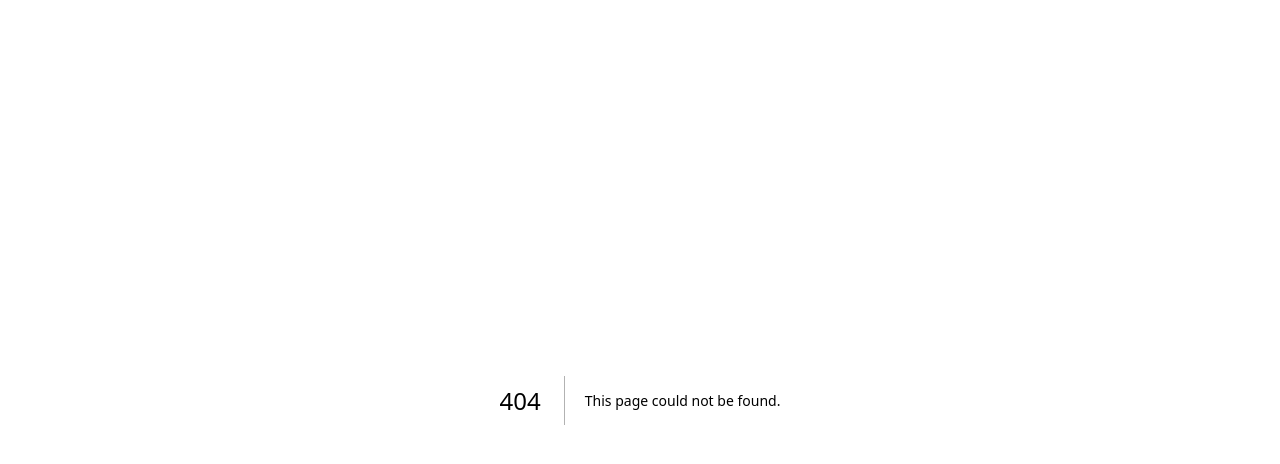
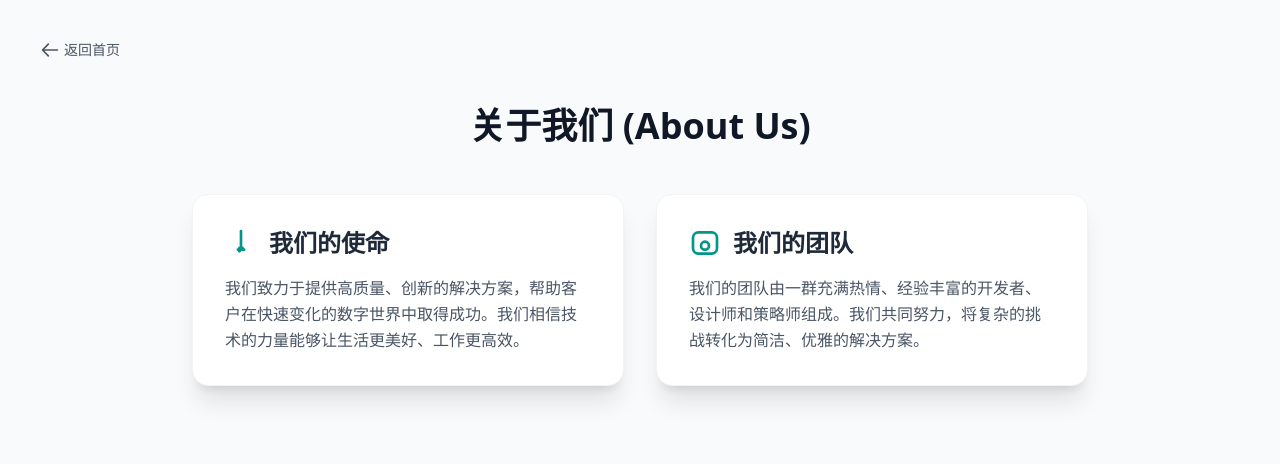
Before and after one commit to harodggg/DaliyGood.life.website, a Next.js app: page /about-2 in a window 1280 px wide. Before the commit this address had no page. Shown: the top 464 px of the page. Built offline with nearby package versions, Linux system fonts and the light colour scheme.

Commit message:
feat: upgrade about-2.js
Signed-off-by: harodggg <haroldtiansheng@gmail.com>

```diff
--- /dev/null
+++ b/pages/about-2.js
@@ -0,0 +1,80 @@
+import Head from 'next/head';
+import Link from 'next/link';
+
+// 假设您使用了一个返回图标的 Component
+const ArrowLeftIcon = () => (
+    <svg className="w-5 h-5 mr-1" fill="none" stroke="currentColor" viewBox="0 0 24 24" xmlns="http://www.w3.org/2000/svg">
+        <path strokeLinecap="round" strokeLinejoin="round" strokeWidth="2" d="M10 19l-7-7m0 0l7-7m-7 7h18"></path>
+    </svg>
+);
+
+// 假设您使用了一个使命图标的 Component (🌟)
+const MissionIcon = () => (
+    <svg className="w-8 h-8 text-teal-600" fill="none" stroke="currentColor" viewBox="0 0 24 24" xmlns="http://www.w3.org/2000/svg">
+        <path strokeLinecap="round" strokeLinejoin="round" strokeWidth="2" d="M9.663 17h4.673M12 3v14m-1.23-1.23l1.23 1.23 1.23-1.23m-1.23 1.23l-1.23 1.23 1.23-1.23"></path>
+    </svg>
+);
+
+// 假设您使用了一个团队图标的 Component (🤝)
+const TeamIcon = () => (
+    <svg className="w-8 h-8 text-teal-600" fill="none" stroke="currentColor" viewBox="0 0 24 24" xmlns="http://www.w3.org/2000/svg">
+        <path strokeLinecap="round" strokeLinejoin="round" strokeWidth="2" d="M17 20h-10A4 4 0 013 16V8a4 4 0 014-4h10a4 4 0 014 4v8a4 4 0 01-4 4zm-5-3a3 3 0 100-6 3 3 0 000 6z"></path>
+    </svg>
+);
+
+
+export default function AboutUs() {
+    return (
+        // 外层容器：保持与首页一致的背景和居中风格
+        <div className="min-h-screen bg-gray-50 p-6 sm:p-10">
+            <Head>
+                <title>关于我们 - Daily Good Life</title>
+            </Head>
+
+            {/* 顶部导航 */}
+            <header className="mb-10">
+                <Link href="/" className="inline-flex items-center text-sm text-gray-600 hover:text-teal-600 transition">
+                    <ArrowLeftIcon />
+                    返回首页
+                </Link>
+            </header>
+
+            {/* 主体内容：居中且限制宽度 */}
+            <main className="w-full max-w-4xl mx-auto">
+                <h1 className="text-4xl font-extrabold text-gray-900 mb-6 text-center">
+                    关于我们 (About Us)
+                </h1>
+
+                {/* 卡片布局：两列并排 */}
+                <div className="grid grid-cols-1 md:grid-cols-2 gap-8 mt-12">
+
+                    {/* === 1. 我们的使命 (Mission) === */}
+                    <div className="bg-white p-8 rounded-2xl shadow-xl border border-gray-100">
+                        <div className="flex items-center mb-4 space-x-3">
+                            <MissionIcon />
+                            <h2 className="text-2xl font-bold text-gray-800">我们的使命</h2>
+                        </div>
+                        <p className="text-gray-600 leading-relaxed">
+                            我们致力于提供高质量、创新的解决方案，帮助客户在快速变化的数字世界中取得成功。我们相信技术的力量能够让生活更美好、工作更高效。
+                        </p>
+                    </div>
+
+                    {/* === 2. 我们的团队 (Team) === */}
+                    <div className="bg-white p-8 rounded-2xl shadow-xl border border-gray-100">
+                        <div className="flex items-center mb-4 space-x-3">
+                            <TeamIcon />
+                            <h2 className="text-2xl font-bold text-gray-800">我们的团队</h2>
+                        </div>
+                        <p className="text-gray-600 leading-relaxed">
+                            我们的团队由一群充满热情、经验丰富的开发者、设计师和策略师组成。我们共同努力，将复杂的挑战转化为简洁、优雅的解决方案。
+                        </p>
+                    </div>
+
+                </div>
+            </main>
+
+
+
+        </div>
+    );
+}
--- a/pages/index.js
+++ b/pages/index.js
@@ -69,7 +69,7 @@ export default function Home() {
             {/* 4. 页脚区域 */}
             <footer className="mt-12 text-center space-y-4">
                 <div className="flex items-center justify-center space-x-6 text-gray-500">
-                    <Link href="/about" className="hover:text-teal-600 transition-colors text-sm   !text-gray-400">
+                    <Link href="/about-2" className="hover:text-teal-600 transition-colors text-sm   !text-gray-400">
                         了解更多关于我们
                     </Link>
 
```
